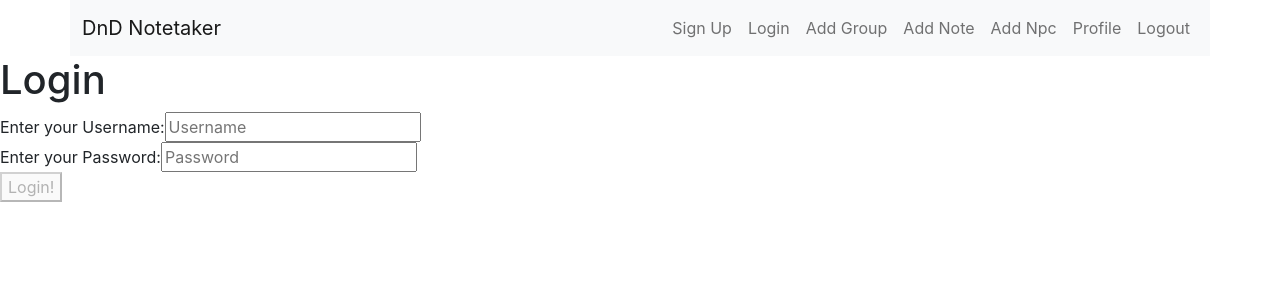
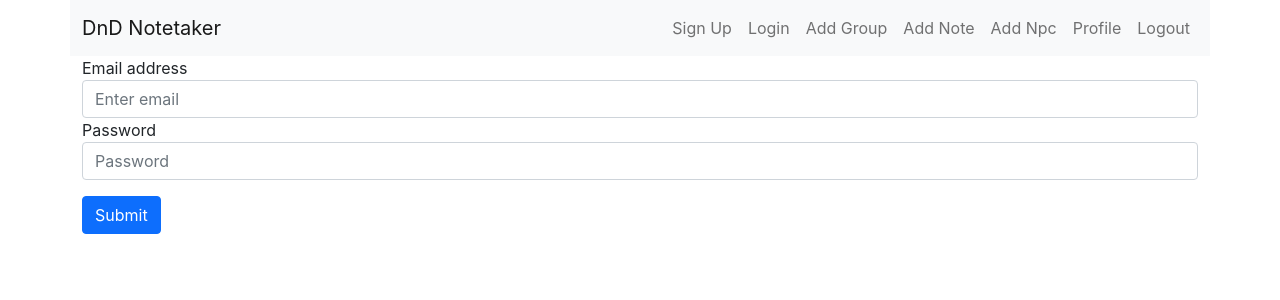
Before and after one commit to jonzyuen/DnD-Note-Taker, a React (Create React App) app in the folder client/: page /login in a window 1280 px wide. Shown: the top 300 px of the page. Built offline with nearby package versions, Linux system fonts and the light colour scheme.

Commit message:
continued work on client components

```diff
--- a/client/src/App.js
+++ b/client/src/App.js
@@ -13,13 +13,24 @@ import NoMatch from './pages/NoMatch';
 
 import './App.css';
 import { ApolloProvider, ApolloClient, InMemoryCache, createHttpLink } from '@apollo/client';
+import { setContext } from '@apollo/client/link/context';
 
 const httpLink = createHttpLink({
-  uri: 'http://localhost:3001/graphql',
+  uri: '/graphql',
+});
+
+const authLink = setContext((_, { headers }) => {
+  const token = localStorage.getItem('id_token');
+  return {
+    headers: {
+      ...headers,
+      authorization: token ? `Bearer ${token}` : '',
+    },
+  };
 });
 
 const client = new ApolloClient({
-  link: httpLink,
+  link: authLink.concat(httpLink),
   cache: new InMemoryCache(),
 });
 
@@ -33,7 +44,7 @@ function App() {
           <Route exact path='/addUser' element={<AddUser />} />
           <Route exact path='/login' element={<Login />} />
           <Route exact path='/addGroup' element={<AddGroup />} />
-          <Route exact path='/profile/:username?' element={<Profile />} />
+          <Route exact path='/profile' element={<Profile />} />
 
 
           {/* these will become '.../:groupId/(element)' */}
--- a/client/src/components/AddGroup/index.js
+++ b/client/src/components/AddGroup/index.js
@@ -1,66 +1,56 @@
-import React, { useState } from 'react';
+import { useState } from 'react';
 
 import { useMutation } from '@apollo/client';
 import { ADD_GROUP } from '../../utils/mutations';
 
-// import Auth from '../../utils/auth';
+import Auth from '../../utils/auth';
 
 function AddGroup() {
-  const [userFormData, setUserFormData] = useState({
-    name: '',
-  });
+  const [name, setName] = useState('');
 
-  const [addGroup] = useMutation(ADD_GROUP);
-
+  const [addGroup, { error }] = useMutation(ADD_GROUP);
 
   const handleInputChange = (event) => {
     const { name, value } = event.target;
-    setUserFormData({ ...userFormData, [name]: value });
-  };
+
+    console.log(name, value);
+
+    switch(name) {
+      case 'name':
+        setName(value);
+        break;
+    }
+  }
 
   const handleFormSubmit = async (event) => {
     event.preventDefault();
 
     try {
       const { data } = await addGroup({
-        variables: { ...userFormData },
+        variables: { name },
       });
       console.log(data);
+      Auth.login(data.addGroup.token)
     } catch (err) {
       console.error(err);
     }
 
-    setUserFormData({
-      name: '',
-    });
+    setName('');
   };
 
-  return (
-    <main>
-      <h1>Add Group</h1>
-      <form noValidate onSubmit={handleFormSubmit}>
-
-        <div>
-          <div className='form'>
-            <label>Enter a Group Name: </label>
-            <input type='text'
-              name='name'
-              placeholder='Group Name'
-              onChange={handleInputChange}
-              value={userFormData.name}
-              required
-            />
-          </div>
-        </div>
-
-        <button
-          type='submit'
-        >
-          Add Group!
-        </button>
-      </form>
-    </main>
-  )
+	return (
+		<div className="container">
+			<main className="row">
+				<form onSubmit={handleFormSubmit}>
+					<div className="form-group">
+						<label htmlFor="form">Group Name</label>
+						<input required onChange={handleInputChange} type="text" className="form-control" id="name" name="name" placeholder="Enter name" />
+					</div>
+					<button type="submit" className="btn btn-primary">Submit</button>
+				</form>
+			</main>
+		</div>
+	);
 }
 
 export default AddGroup;
--- a/client/src/components/AddUser/index.js
+++ b/client/src/components/AddUser/index.js
@@ -71,7 +71,6 @@ function AddUser() {
 				</form>
 			</main>
 		</div>
-
 	);
 }
 
--- a/client/src/components/Login/index.js
+++ b/client/src/components/Login/index.js
@@ -1,5 +1,4 @@
-import React, { useEffect, useState } from 'react';
-import { Alert } from 'react-bootstrap';
+import { useState } from 'react';
 
 import { useMutation } from '@apollo/client';
 import { LOGIN } from '../../utils/mutations';
@@ -7,43 +6,32 @@ import { LOGIN } from '../../utils/mutations';
 import Auth from '../../utils/auth';
 
 function Login() {
-  const [userFormData, setUserFormData] = useState({
-    username: '',
-    password: ''
-  });
-
-  const [validated] = useState(false);
-
-  const [showAlert, setShowAlert] = useState(false)
+  const [email, setEmail] = useState('');
+  const [password, setPassword] = useState('');
 
   const [login, { error }] = useMutation(LOGIN);
 
-  useEffect(() => {
-    if (error) {
-      setShowAlert(true);
-    } else {
-      setShowAlert(false);
-    }
-  }, [error]);
-
   const handleInputChange = (event) => {
     const { name, value } = event.target;
-    setUserFormData({ ...userFormData, [name]: value });
+
+    console.log(name, value);
+
+    switch(name) {
+      case 'email':
+        setEmail(value);
+        break;
+      case 'password':
+        setPassword(value);
+        break;
+    }
   }
 
   const handleFormSubmit = async (event) => {
     event.preventDefault();
 
-    const form = event.currentTarget;
-
-    if (form.checkValidity() === false) {
-      event.preventDefault();
-      event.stopPropegation();
-    }
-
     try {
       const { data } = await login({
-        variables: { ...userFormData },
+        variables: { email, password },
       });
       console.log(data);
       Auth.login(data.login.token)
@@ -51,67 +39,29 @@ function Login() {
       console.error(err);
     }
 
-    setUserFormData({
-      username: '',
-      password: '',
-    });
+    setEmail('');
+    setPassword('');
   };
 
-  return (
-    <main>
-      <h1>Login</h1>
-      <form noValidate validated={validated} onSubmit={handleFormSubmit}>
-        <Alert
-          dismissible
-          onClose={() => setShowAlert(false)}
-          show={showAlert}
-          variant='danger'
-        >
-          Something went wrong with your login.
-        </Alert>
+	return (
+		<div className="container">
+			<main className="row">
+				<form onSubmit={handleFormSubmit}>
+					<div className="form-group">
+						<label htmlFor="email">Email address</label>
+						<input required onChange={handleInputChange} type="email" className="form-control" id="email" name="email" aria-describedby="emailHelp" placeholder="Enter email" />
+					</div>
 
-        <div>
-          <div className='form'>
-            <label>Enter your Username: </label>
-            <input type='text'
-              name='username'
-              id='username'
-              placeholder='Username'
-              onChange={handleInputChange}
-              value={userFormData.username}
-              required
-            />
-          </div>
-        </div>
+					<div className="form-group mb-3">
+						<label htmlFor="password">Password</label>
+						<input required onChange={handleInputChange} type="password" className="form-control" id="password" name="password" placeholder="Password" />
+					</div>
 
-        <div>
-          <div className='form'>
-            <label>Enter your Password: </label>
-            <input type='text'
-              name='password'
-              id='password'
-              placeholder='Password'
-              onChange={handleInputChange}
-              value={userFormData.password}
-              required
-            />
-          </div>
-        </div>
-
-        <button
-          disabled={
-            !(
-              userFormData.username &&
-              userFormData.password
-            )
-          }
-          type='submit'
-        >
-          Login!
-        </button>
-      </form>
-    </main>
-  )
+					<button type="submit" className="btn btn-primary">Submit</button>
+				</form>
+			</main>
+		</div>
+	);
 }
 
 export default Login;
--- a/client/src/pages/Profile.js
+++ b/client/src/pages/Profile.js
@@ -1,21 +1,56 @@
 import React from 'react';
 
+import { useQuery, useMutation } from '@apollo/client';
+import { QUERY_USER, QUERY_GROUPS } from '../utils/queries';
+import { JOIN_GROUP } from '../utils/mutations';
+
+import Auth from '../utils/auth';
+
 const Profile = () => {
+
+  const user = Auth.getProfile();
+
+  const { loading, data } = useQuery(QUERY_USER, {
+    variables: { _id: user.data._id },
+  });
+
+  const dbRes = data?.user || {};
+
+  if (loading) {
+    return <div>Loading...</div>;
+  }
+
   return (
-    <div>
-      <div className="flex-row mb-3">
-        <h2 className="bg-dark text-secondary p-3 display-inline-block">
-          {/* Viewing <usernames>'s profile. */}
-        </h2>
-      </div>
+    <div className='container'>
+      <main className='row'>
 
-      <div className="flex-row justify-space-between mb-3">
-        <div className="col-12 mb-3 col-lg-8">{/* PRINT THOUGHT LIST  */}</div>
+        <pre>{JSON.stringify(dbRes, null, 2)}</pre>
 
-        <div className="col-12 col-lg-3 mb-3">{/* PRINT FRIEND LIST */}</div>
-      </div>
+        <h2>Your groups</h2>
+        {dbRes && dbRes.groups.map(group => {
+          return <p>{group.name} <button className="btn btn-success">JOIN</button></p>
+        })}
+
+        {/* make one for all groups, add button for joining */}
+      </main>
     </div>
+
+    // <div>
+    //   <div className="flex-row mb-3">
+    //     <h2 className="bg-dark text-secondary p-3 display-inline-block">
+    //       {/* Viewing <usernames>'s profile. */}
+    //     </h2>
+    //   </div>
+
+    //   <div className="flex-row justify-space-between mb-3">
+    //     <div className="col-12 mb-3 col-lg-8">{/* PRINT THOUGHT LIST  */}</div>
+
+    //     <div className="col-12 col-lg-3 mb-3">{/* PRINT FRIEND LIST */}</div>
+    //   </div>
+    // </div>
   );
+
+
 };
 
 export default Profile;
--- a/client/src/utils/auth.js
+++ b/client/src/utils/auth.js
@@ -35,7 +35,7 @@ class AuthService {
   login(idToken) {
     // Saves user token to localStorage
     localStorage.setItem('id_token', idToken);
-    window.location.assign('/');
+    window.location.assign('/dashboard');
   }
 
   logout() {
--- a/client/src/utils/queries.js
+++ b/client/src/utils/queries.js
@@ -1,6 +1,6 @@
 import { gql } from '@apollo/client';
 
-export const GROUPS = gql`
+export const QUERY_GROUPS = gql`
   query groups {
     groups {
       _id
@@ -8,3 +8,17 @@ export const GROUPS = gql`
     }
   }
 `;
+
+export const QUERY_USER = gql`
+  query user($_id: ID!) {
+    user(_id: $_id) {
+      _id
+      name
+      email
+      groups {
+        _id
+        name
+      }
+    }
+  }
+`;
```
Also changed, not shown: client/src/components/AddGroup/zindex.js (added, +66 -0 lines), 1 other file (tests, documents, lock files or other folders).
